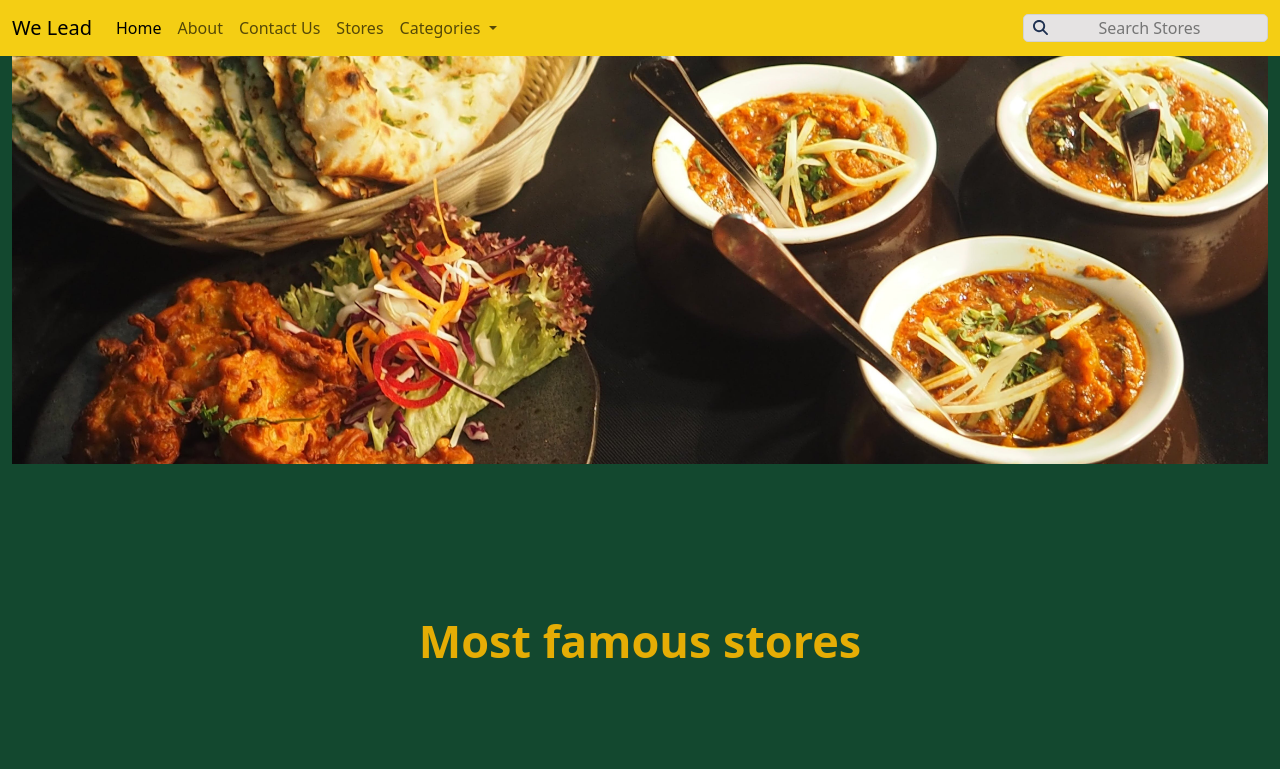
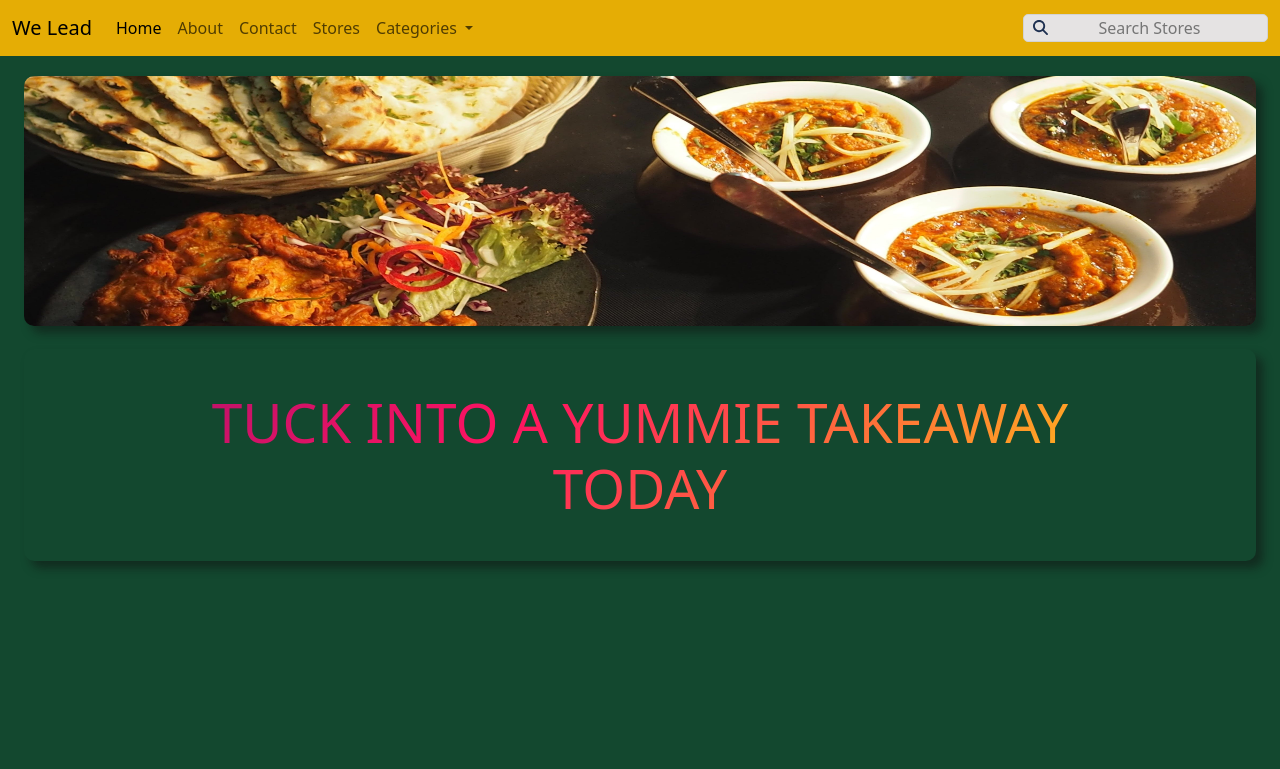
Before and after one commit to freiar/wl-delivery-service, an Angular app: page /home in a window 1280 px wide. Shown: the top 769 px of the page. Built offline with nearby package versions, Linux system fonts and the light colour scheme.

Commit message:
Adding header animation, put shadow on header photo, change the navigation bar color to we lead yellow,make Contact Us -> Contact in navigation bar

```diff
--- a/src/app/components/home/home.component.css
+++ b/src/app/components/home/home.component.css
@@ -39,20 +39,20 @@ a img {
 /* Media Queries for Extra Small, Small, and Medium Screens */
 @media screen and (max-width: 575px) {
   a img {
-    margin-left: 40px;
+    margin-left: 30px;
     margin-bottom: 30px;
   }
 }
 
 @media screen and (min-width: 576px) and (max-width: 767px) {
   a img {
-    margin-left: 30px;
+    margin-left: 100px;
     margin-bottom: 30px;
   }
 }
 @media screen and (min-width: 768px) and (max-width: 991px) {
   a img {
-    margin-left: 150px;
+    margin-left: 170px;
 
     margin-bottom: 30px;
   }
@@ -61,42 +61,65 @@ a img {
 /* Media Queries for Large and Extra Large Screens */
 @media screen and (min-width: 992px) and (max-width: 1199px) {
   a img {
-    margin-left: 40px;
+    margin-left: 350px;
     margin-bottom: 30px;
   }
 }
 
 @media screen and (min-width: 1200px) {
   a img {
-    margin-left: 100px;
+    margin-left: 450px;
     margin-bottom: 30px;
   }
 }
 /* Media Queries for Extra Large Screens */
 @media screen and (min-width: 1400px) {
   a img {
-    margin-left: 150px;
+    margin-left: 190px;
     margin-bottom: 30px;
   }
 }
 
 @media screen and (min-width: 1600px) {
   a img {
-    margin-left: 150px;
+    margin-left: 250px;
     margin-bottom: 30px;
   }
 }
 
 @media screen and (min-width: 1800px) {
   a img {
-    margin-left: 150px;
+    margin-left: 350px;
     margin-bottom: 30px;
   }
 }
 
 @media screen and (min-width: 1920px) {
   a img {
-    margin-left: 150px;
+    margin-left: 380px;
     margin-bottom: 30px;
   }
 }
+
+/* Styles for screens with a width of 2560 pixels and wider */
+@media screen and (min-width: 2560px) {
+  a img {
+    margin-left: 690px;
+    margin-bottom: 30px;
+  }
+}
+
+/* Example: Styles for screens with a width of 3200 pixels and wider */
+@media screen and (min-width: 3200px) {
+  a img {
+    margin-left: 890px;
+    margin-bottom: 30px;
+  }
+}
+
+@media screen and (min-width: 3840px) {
+  a img {
+    margin-left: 1090px;
+    margin-bottom: 30px;
+  }
+}
--- a/src/app/core/header/header.component.css
+++ b/src/app/core/header/header.component.css
@@ -0,0 +1,51 @@
+.img-fluid {
+  height: 250px;
+  width: 100%;
+  border-radius: 10px;
+  margin-bottom: 10px;
+  box-shadow: 7px 7px 10px rgba(15, 15, 15, 0.5);
+  margin-top: 20px;
+}
+
+h1 {
+  margin-bottom: 50px;
+  margin-top: 13px;
+  padding-top: 40px;
+  padding-bottom: 40px;
+  color: white;
+  box-shadow: 7px 7px 10px rgba(15, 15, 15, 0.5);
+  border-radius: 10px;
+  font-size: 55px;
+  padding-left: 110px;
+  padding-right: 110px;
+  width: 100%;
+}
+
+.animate-charcter {
+  text-transform: uppercase;
+  background-image: linear-gradient(
+    -225deg,
+    #155727 0%,
+    #44107a 29%,
+    #ff1361 67%,
+    #fff800 100%
+  );
+  background-size: auto auto;
+  background-clip: border-box;
+  background-size: 200% auto;
+  color: #fff;
+  background-clip: text;
+  /* text-fill-color: transparent; */
+  -webkit-background-clip: text;
+  -webkit-text-fill-color: transparent;
+  animation: textclip 2s linear infinite;
+  display: inline-block;
+  font-size: 55px;
+  width: 100%;
+}
+
+@keyframes textclip {
+  to {
+    background-position: 200% center;
+  }
+}
--- a/src/app/core/header/header.component.html
+++ b/src/app/core/header/header.component.html
@@ -1,7 +1,10 @@
-<img src="../../../assets/images/header-img.jpg" alt="header-img" class="img-fluid">
-
-<header>
-
-
-
+<header class="container-fluid">
+  <img
+    src="../../../assets/images/header-img.jpg"
+    alt="header-img"
+    class="img-fluid"
+  />
+  <div class="col-md-12 text-center">
+    <h1 class="animate-charcter">Tuck into a Yummie takeaway today</h1>
+  </div>
 </header>
--- a/src/app/core/navigation-bar/navigation-bar.component.html
+++ b/src/app/core/navigation-bar/navigation-bar.component.html
@@ -1,4 +1,4 @@
-<nav class="navbar navbar-expand-lg" style="background-color:#F4CE14">
+<nav class="navbar navbar-expand-lg" style="background-color: #e5ad05">
   <div class="container-fluid">
     <a class="navbar-brand" routerLink="home">We Lead</a>
     <button
@@ -31,7 +31,7 @@
 
         <li class="nav-item">
           <a routerLinkActive="active" class="nav-link" routerLink="contact"
-            >Contact Us</a
+            >Contact</a
           >
         </li>
 
@@ -41,7 +41,14 @@
           >
         </li>
         <li class="nav-item dropdown">
-          <a class="nav-link dropdown-toggle" href="#" id="navbarDropdownMenuLink" role="button" data-bs-toggle="dropdown" aria-expanded="false">
+          <a
+            class="nav-link dropdown-toggle"
+            href="#"
+            id="navbarDropdownMenuLink"
+            role="button"
+            data-bs-toggle="dropdown"
+            aria-expanded="false"
+          >
             Categories
           </a>
           <ul class="dropdown-menu" aria-labelledby="navbarDropdownMenuLink">
```
